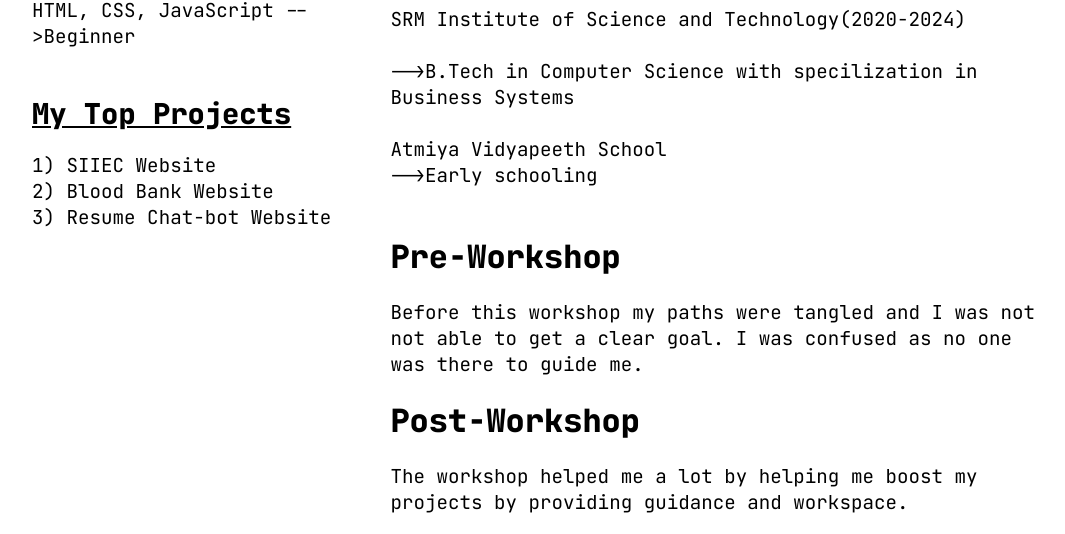
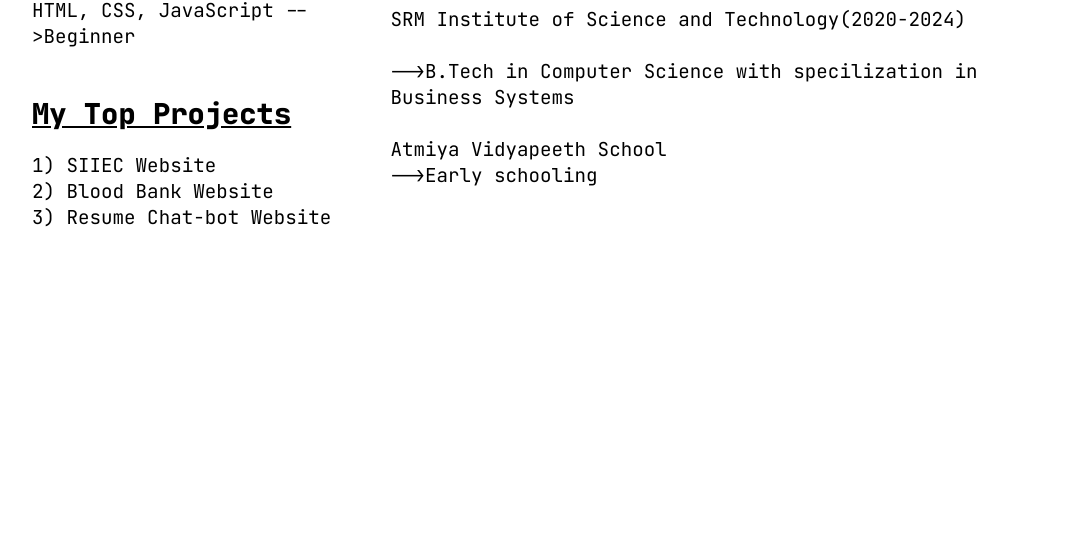
Before and after one commit to CoderYuvi/CoderYuvi.github.io, a plain HTML site: page index.html in a window 1280 px wide. Shown: the part 535-1069 px from the top of the page, without its empty margins (96-1161 px from the left). After the commit the page ends 810 px from the top, so only its background shows below. Drawn offline with Linux system fonts and the light colour scheme.

Commit message:
Remove workshop details

```diff
--- a/index.html
+++ b/index.html
@@ -60,16 +60,6 @@
                 Atmiya Vidyapeeth School<br>
                 -->Early schooling <br><br>
                 </p>
-
-                <h1>Pre-Workshop</h1>
-                <p class="para-size">
-                    Before this workshop my paths were tangled and I was not not able to get a clear goal.
-                    I was confused as no one was there to guide me.
-                </p>
-                <h1>Post-Workshop</h1>
-                <p class="para-size">
-                    The workshop helped me a lot by helping me boost my projects by providing guidance and workspace.
-                </p>
             </div>
         </div>
     </div>
```
